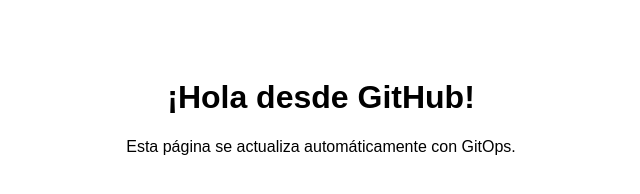
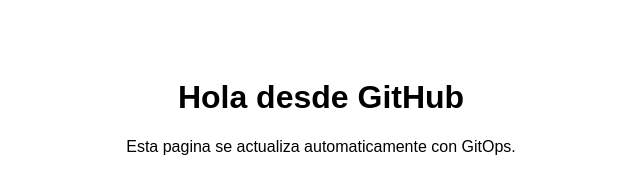
Before and after one commit to fpultera/argo-lab, a plain HTML site: page demo-app/index.html in a window 1280 px wide. Shown: the full height of the page, 319-959 px from the left. Drawn offline with Linux system fonts and the light colour scheme.

Commit message:
changes v2

```diff
--- a/demo-app/index.html
+++ b/demo-app/index.html
@@ -7,7 +7,7 @@
     </style>
 </head>
 <body>
-    <h1>¡Hola desde GitHub!</h1>
-    <p>Esta página se actualiza automáticamente con GitOps.</p>
+    <h1>Hola desde GitHub</h1>
+    <p>Esta pagina se actualiza automaticamente con GitOps.</p>
 </body>
 </html>
```
